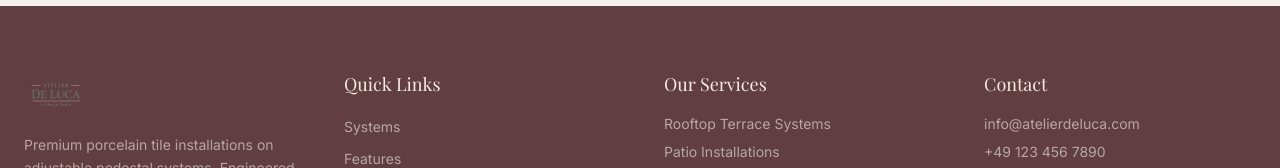
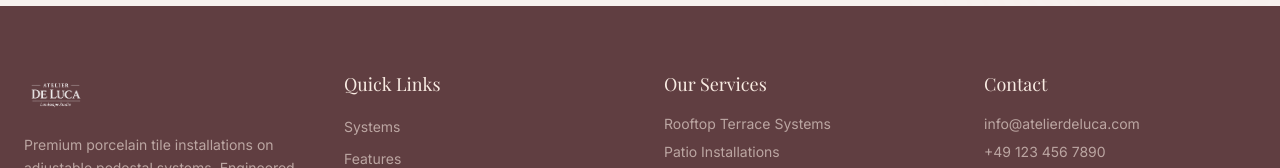
Before and after one commit to SamisDone/Atelier-De-Luca, a Next.js app: page / in a window 1280 px wide. Shown: the part 7025-7193 px from the top of the page. Built offline with nearby package versions, Linux system fonts and the light colour scheme.

Commit message:
style: invert footer logo color for visibility on dark background

```diff
--- a/src/components/Footer.tsx
+++ b/src/components/Footer.tsx
@@ -13,7 +13,7 @@ const Footer = () => {
               alt="Atelier De Luca"
               width={180}
               height={48}
-              className="h-12 w-auto object-contain brightness-150 mb-4"
+              className="h-12 w-auto object-contain brightness-0 invert opacity-90 mb-4"
             />
             <p className="text-brand-secondary/60 text-sm leading-relaxed">
               Premium porcelain tile installations on adjustable pedestal systems. Engineered for beauty, built to endure.
```
